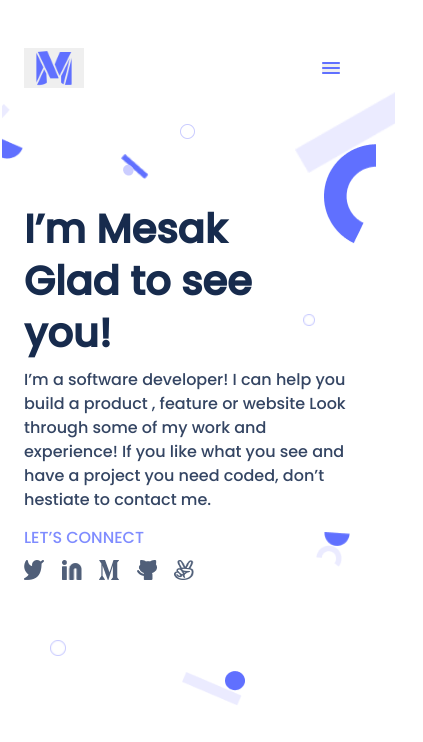
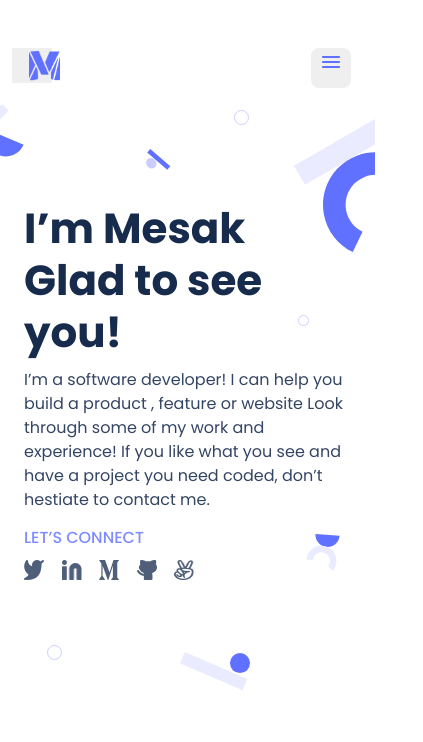
Before and after one commit to MesakDuduCoder/portfolio, a website: page index.html in a window 390 px wide. Shown: the whole page, 423 px wide, since content can reach past the window. Drawn offline with Linux system fonts and the light colour scheme.

Commit message:
Change icon files and fix responsiveness

```diff
--- a/index.html
+++ b/index.html
@@ -6,7 +6,9 @@
     <meta name="viewport" content="width=device-width, initial-scale=1.0">
     <link rel="preconnect" href="https://fonts.googleapis.com">
     <link rel="preconnect" href="https://fonts.gstatic.com" crossorigin>
-    <link href="https://fonts.googleapis.com/css2?family=Poppins:wght@500&display=swap" rel="stylesheet">
+    <link rel="preconnect" href="https://fonts.googleapis.com">
+    <link rel="preconnect" href="https://fonts.gstatic.com" crossorigin>
+    <link href="https://fonts.googleapis.com/css2?family=Poppins:wght@400;500;700&display=swap" rel="stylesheet">
     <link rel="stylesheet" href="style.css">
     <title>Document</title>
 </head>
@@ -15,47 +17,96 @@
         <section class="top-nav">
             <button id="header-btn1">
                 <a href="">
-                    <img src="./icons/logo.png" alt="">
+                    <img src="./icons/logo.png" alt="header-logo">
                 </a>
             </button>
 
             <button id="header-btn2">
-                <nav href="">
-                    <img src="./icons/Union.png" alt="">
+                <nav>
+                    <svg width="18" height="12" viewBox="0 0 18 12" fill="none" xmlns="http://www.w3.org/2000/svg">
+                        <path fill-rule="evenodd" clip-rule="evenodd"
+                            d="M0 1C0 0.447715 0.447715 0 1 0H17C17.5523 0 18 0.447715 18 1C18 1.55228 17.5523 2 17 2H1C0.447715 2 0 1.55228 0 1ZM0 6C0 5.44772 0.447715 5 1 5L17 5C17.5523 5 18 5.44772 18 6C18 6.55229 17.5523 7 17 7L1 7C0.447715 7 0 6.55228 0 6ZM1 10C0.447715 10 0 10.4477 0 11C0 11.5523 0.447715 12 1 12H17C17.5523 12 18 11.5523 18 11C18 10.4477 17.5523 10 17 10H1Z"
+                            fill="#6070FF" />
+                    </svg>
                 </nav>
             </button>
         </section>
 
         <div class="main-background">
-            <img id="icon-1" src="./icons/Ellipse 11.png" alt="">
-            <img id="icon-2" src="./icons/Rectangle 7.png" alt="">
-            <img id="icon-3" src="./icons/Ellipse 5.png" alt="">
-            <img id="icon-4" src="./icons/Ellipse 3.png" alt="">
-            <img id="icon-5" src="./icons/Ellipse 12.png" alt="">
-            <img id="icon-6" src="./icons/Ellipse 4.png" alt="">
-            <img id="icon-7" src="./icons/Ellipse 8.png" alt="">
-            <img id="icon-8" src="./icons/Ellipse 13.png" alt="">
-            <img id="icon-9" src="./icons/Ellipse 14.png" alt="">
-            <img id="icon-10" src="./icons/Ellipse 15.png" alt="">
-            <img id="icon-11" src="./icons/Rectangle 4.png" alt="">
-            <img id="icon-12" src="./icons/Rectangle 5.png" alt="">
-            <img id="icon-13" src="./icons/Rectangle 6.png" alt="">
+            <svg id="icon-1" width="24" height="28" viewBox="0 0 24 28" fill="none" xmlns="http://www.w3.org/2000/svg">
+                <path
+                    d="M-11.8095 0.641907C-13.8144 5.33769 -13.8718 10.6376 -11.969 15.3757C-10.0663 20.1137 -6.35924 23.9019 -1.66346 25.9068C3.03231 27.9117 8.3322 27.969 13.0703 26.0663C17.8084 24.1635 21.5965 20.4565 23.6014 15.7607L-11.8095 0.641907Z"
+                    fill="#6070FF" />
+            </svg>
+            <svg id="icon-2" width="24" height="21" viewBox="0 0 24 21" fill="none" xmlns="http://www.w3.org/2000/svg">
+                <rect width="26.4618" height="4.7339" transform="matrix(0.757375 0.65298 0.65298 -0.757375 0.18457 3.58533)"
+                    fill="#6070FF" />
+            </svg>
+            <svg id="icon-3" width="9" height="44" viewBox="0 0 9 44" fill="none" xmlns="http://www.w3.org/2000/svg">
+                <rect x="-34" y="37.4868" width="51.9898" height="9.30073" transform="rotate(-46.1415 -34 37.4868)"
+                    fill="#EBEBFF" />
+            </svg>
+            <svg id="icon-4" width="11" height="12" viewBox="0 0 11 12" fill="none" xmlns="http://www.w3.org/2000/svg">
+                <ellipse cx="5.30398" cy="6.21088" rx="5.5" ry="5" transform="rotate(52.9708 5.30398 6.21088)" fill="#CBCDFF" />
+            </svg>
+            <svg id="icon-5" width="15" height="15" viewBox="0 0 15 15" fill="none" xmlns="http://www.w3.org/2000/svg">
+                <circle cx="7.5" cy="7.5" r="7" fill="white" stroke="#CBCDFF" />
+            </svg>
+            <svg id="icon-6" width="81" height="67" viewBox="0 0 81 67" fill="none" xmlns="http://www.w3.org/2000/svg">
+                <rect y="47.79" width="95.5804" height="22.021" transform="rotate(-30 0 47.79)" fill="#EBEBFF" />
+            </svg>
+            <svg id="icon-7" width="52" height="101" viewBox="0 0 52 101" fill="none" xmlns="http://www.w3.org/2000/svg">
+                <path
+                    d="M98.2411 26.9701C94.1949 19.7876 88.5141 13.659 81.6588 9.08033C74.8034 4.5017 66.9662 1.6018 58.7816 0.615434C50.5971 -0.370932 42.2953 0.583959 34.5484 3.40279C26.8016 6.22162 19.8274 10.8252 14.1906 16.8407C8.5538 22.8562 4.41283 30.1145 2.10297 38.0281C-0.206881 45.9416 -0.620695 54.2879 0.895036 62.3911C2.41077 70.4944 5.81344 78.1268 10.8275 84.6703C15.8416 91.2139 22.3262 96.4848 29.7563 100.056L39.5429 79.6952C35.31 77.6606 31.6158 74.6578 28.7592 70.9299C25.9027 67.2021 23.9642 62.8539 23.1007 58.2375C22.2372 53.6211 22.4729 48.8662 23.7889 44.3579C25.1048 39.8496 27.4639 35.7145 30.6752 32.2874C33.8864 28.8604 37.8596 26.2378 42.273 24.6319C46.6864 23.026 51.4159 22.482 56.0786 23.044C60.7414 23.6059 65.2062 25.258 69.1117 27.8664C73.0172 30.4748 76.2535 33.9663 78.5587 38.0582L98.2411 26.9701Z"
+                    fill="#6070FF" />
+            </svg>
+            <svg id="icon-8" width="11" height="11" viewBox="0 0 11 11" fill="none" xmlns="http://www.w3.org/2000/svg">
+                <circle cx="5.5" cy="5.5" r="5" fill="white" stroke="#CBCDFF" />
+            </svg>
+            <svg id="icon-9" width="25" height="13" viewBox="0 0 25 13" fill="none" xmlns="http://www.w3.org/2000/svg">
+            <path
+                d="M0.496962 -0.000453282C0.278168 3.19352 1.33714 6.3436 3.44091 8.75679C5.54468 11.17 8.52093 12.6486 11.7149 12.8674C14.9089 13.0862 18.059 12.0272 20.4722 9.92347C22.8853 7.8197 24.364 4.84345 24.5828 1.64948L0.496962 -0.000453282Z"
+                fill="#6070FF" />
+            </svg>
+            <svg id="icon-10" width="31" height="26" viewBox="0 0 31 26" fill="none" xmlns="http://www.w3.org/2000/svg">
+                <path
+                    d="M26.9067 25.4993C28.4263 23.6894 29.4982 21.5472 30.0358 19.246C30.5734 16.9448 30.5616 14.5493 30.0012 12.2535C29.4408 9.95778 28.3477 7.82624 26.8103 6.03152C25.2729 4.2368 23.3345 2.82935 21.152 1.92312C18.9695 1.01689 16.6043 0.637356 14.2478 0.815252C11.8914 0.993148 9.6099 1.72347 7.58819 2.94709C5.56648 4.17071 3.86134 5.85322 2.61082 7.85841C1.3603 9.86359 0.599568 12.1351 0.390208 14.489L6.84065 15.0627C6.95992 13.7217 7.39331 12.4276 8.10573 11.2853C8.81815 10.1429 9.78957 9.18438 10.9413 8.48729C12.0931 7.79019 13.3928 7.37413 14.7353 7.27278C16.0778 7.17144 17.4253 7.38765 18.6686 7.90393C19.912 8.42021 21.0163 9.22204 21.8922 10.2445C22.768 11.2669 23.3908 12.4813 23.71 13.7892C24.0292 15.0971 24.036 16.4618 23.7297 17.7727C23.4235 19.0837 22.8128 20.3042 21.9471 21.3353L26.9067 25.4993Z"
+                    fill="#EBEBFF" />
+            </svg>
+            <svg id="icon-11" width="20" height="21" viewBox="0 0 20 21" fill="none" xmlns="http://www.w3.org/2000/svg">
+                <circle cx="10" cy="10.0956" r="10" fill="#6070FF" />
+            </svg>
+            <svg id="icon-12" width="68" height="39" viewBox="0 0 68 39" fill="none" xmlns="http://www.w3.org/2000/svg">
+                <rect x="4.82422" y="-0.00012207" width="68.0631" height="12.1762" transform="rotate(23.34 4.82422 -0.00012207)"
+                    fill="#EBEBFF" />
+            </svg>
+            <svg id="icon-13" width="15" height="15" viewBox="0 0 15 15" fill="none" xmlns="http://www.w3.org/2000/svg">
+                <circle cx="7.5" cy="7.49988" r="7" fill="white" stroke="#CBCDFF" />
+            </svg>
+
+
+
+
+
+
+
+
+
+
+
         </div>
 
         <section class="headline">
-            <div class="main-text1">
-              <h2>I’m Mesak Glad to see you!</h2>
-            </div>
 
-            <div class="main-text2">
-                <h3>I’m a software developer! I can help you build a product , feature or website Look through some of my work and
-                experience! If you like what you see and have a project you need coded, don’t hestiate to contact me.
-                </h3>
-            </div>
+            <p class="main-text1">I’m Mesak Glad to see you!</p>
+
+            <p class="main-text2">I’m a software developer! I can help you build a product , feature or website Look through some of my work and
+            experience! If you like what you see and have a project you need coded, don’t hestiate to contact me.
+            </p>
 
             <div class="socials-text">
                 <div class="supporting-text">
-                    <h4>LET’S CONNECT</h4>
+                    <p>LET’S&nbspCONNECT</p>
                 </div>
             </div>
 
--- a/style.css
+++ b/style.css
@@ -1,3 +1,11 @@
+* {
+  margin: 0;
+  border: 0;
+}
+
+body {
+  width: 375px;
+}
 
 header {
   display: flex;
@@ -5,8 +13,8 @@ header {
   position: absolute;
   width: 375px;
   height: 718px;
+  top: 0;
   left: 0;
-  top: 0;
 }
 
 .top-nav {
@@ -23,47 +31,48 @@ header {
 }
 
 #header-btn1 {
-  width: 60px;
+  display: flex;
+  flex-direction: row;
+  align-items: center;
+  padding: 10px 12px;
+  position: absolute;
+  width: 40px;
+  height: 35px;
+  left: 12px;
+  top: calc(50% - 40px / 2);
+}
+
+#header-btn2 {
+  display: flex;
+  flex-direction: row;
+  align-items: flex-start;
+  padding: 8px;
+  position: absolute;
+  width: 40px;
   height: 40px;
-  margin-left: 24px;
-  display: flex;
-  justify-content: center;
-  align-items: center;
+  right: 24px;
+  top: calc(50% - 40px / 2);
+  border-radius: 8px;
   border: none;
 }
 
-#header-btn2 {
-  width: 18px;
-  height: 12px;
-  margin-right: 35px;
-  display: flex;
-  justify-content: center;
-  align-items: center;
-  border: none;
+.top-nav nav {
+  height: 24px;
+  width: 24px;
 }
 
 .top-nav button a {
-  width: 60px;
-  height: 40px;
-  object-fit: contain;
+  width: 40px;
+  height: 35px;
 }
 
 .top-nav button a img {
-  width: 60px;
-  height: 40px;
+  display: flex;
+  align-items: center;
+  text-align: center;
+  width: 40px;
+  height: 35px;
   object-fit: contain;
-}
-
-.top-nav button nav {
-  width: 18px;
-  height: 12px;
-  object-fit: contain;
-  background-color: transparent;
-}
-
-.top-nav button nav img {
-  width: 18px;
-  height: 12px;
 }
 
 .headline {
@@ -73,9 +82,8 @@ header {
   padding: 114px 24px;
   gap: 12px;
   position: absolute;
-  width: 375px;
-  height: 604px;
-  left: calc(50% - 375px / 2);
+  width: 327px;
+  height: 376px;
   top: 92px;
   z-index: 0;
 }
@@ -85,17 +93,12 @@ header {
   height: 150px;
   display: flex;
   align-items: center;
-}
-
-.main-text1 h2 {
   font-family: 'Poppins', sans-serif;
   font-style: normal;
   font-weight: 700;
-  font-size: 40px;
+  font-size: 42px;
   line-height: 52px;
   color: #172b4d;
-  padding-right: 60px;
-  margin: 0;
 }
 
 .main-text2 {
@@ -109,24 +112,14 @@ header {
   color: #344563;
 }
 
-.main-text2 h3 {
-  font-family: 'Poppins', sans-serif;
-  font-style: normal;
-  font-weight: 200;
-  font-size: 16px;
-  line-height: 24px;
-  color: #344563;
-  margin: 0;
-}
-
 .socials-text {
   display: flex;
   flex-direction: column;
   align-items: flex-start;
   padding: 0;
   gap: 16px;
-  width: 120px;
   height: 24px;
+  width: 117px;
 }
 
 .socials-text .supporting-text {
@@ -135,20 +128,19 @@ header {
   align-items: center;
   padding: 0;
   gap: 8px;
-  width: 120px;
+  width: 117px;
   height: 24px;
 }
 
-.socials-text .supporting-text h4 {
-  width: 120px;
-  height: 24px;
-  margin: 0;
+.socials-text .supporting-text p {
   font-family: 'Poppins', sans-serif;
   font-style: normal;
   font-weight: 500;
   font-size: 16px;
   line-height: 24px;
   color: #7f8cff;
+  width: 117px;
+  height: 24px;
 }
 
 .socials-icons {
@@ -167,7 +159,6 @@ header {
   align-items: center;
   list-style: none;
   padding-inline-start: 0;
-  margin: 0;
 }
 
 .socials-icons li a {
@@ -184,124 +175,85 @@ header {
 .main-background {
   position: absolute;
   width: 375px;
-  height: 587px;
+  height: 587.15px;
   top: 104px;
   z-index: 1;
 }
 
 #icon-1 {
   position: absolute;
-  width: 25px;
-  height: 25px;
-  left: -10;
-  top: 30px;
-  object-fit: contain;
+  left: 0;
+  top: 25px;
 }
 
 #icon-2 {
   position: absolute;
-  left: 120px;
-  top: 50px;
-  height: 25px;
-  width: 30px;
-  object-fit: contain;
+  left: 147.18px;
+  top: 44.5px;
 }
 
 #icon-3 {
   position: absolute;
-  left: 122px;
-  top: 60px;
-  height: 12px;
-  width: 12px;
-  object-fit: contain;
+  left: 0;
+  top: 0;
 }
 
 #icon-4 {
   position: absolute;
-  right: -25px;
-  top: 40px;
-  height: 100px;
-  width: 100px;
-  object-fit: contain;
+  left: 145.5px;
+  top: 52.5px;
 }
 
 #icon-5 {
   position: absolute;
-  width: 26px;
-  height: 14px;
-  right: 25px;
-  bottom: 145px;
-  object-fit: contain;
+  top: 6px;
+  right: 126px;
 }
 
 #icon-6 {
   position: absolute;
-  width: 20px;
-  height: 20px;
-  right: 130px;
-  bottom: 0;
-  object-fit: contain;
+  right: 0;
+  top: 14px;
 }
 
 #icon-7 {
   position: absolute;
-  width: 15px;
-  height: 15px;
-  left: 180px;
-  top: 20px;
-  object-fit: contain;
+  right: 0;
+  top: 48.24px;
 }
 
 #icon-8 {
   position: absolute;
-  width: 26px;
-  height: 26px;
-  right: 33px;
-  bottom: 122px;
-  object-fit: contain;
+  top: 211px;
+  right: 66px;
 }
 
 #icon-9 {
   position: absolute;
-  width: 12px;
-  height: 12px;
-  right: 60px;
-  top: 210px;
-  object-fit: contain;
+  bottom: 144.45px;
+  right: 35.42px;
 }
 
 #icon-10 {
   position: absolute;
-  width: 16px;
-  height: 16px;
-  left: 50px;
-  bottom: 35px;
-  object-fit: contain;
+  right: 38.24px;
+  bottom: 119.94px;
 }
 
 #icon-11 {
   position: absolute;
-  right: -20px;
-  top: -22px;
-  height: 100px;
-  width: 100px;
-  object-fit: contain;
+  right: 125px;
+  bottom: 17px;
 }
 
 #icon-12 {
   position: absolute;
-  width: 60px;
-  height: 60px;
-  right: 133px;
-  bottom: -28px;
-  object-fit: contain;
+  right: 126.68px;
+  bottom: 0;
 }
 
 #icon-13 {
   position: absolute;
-  width: 40px;
-  height: 40px;
-  left: -14px;
-  top: 0;
-  object-fit: contain;
+  left: 47px;
+  bottom: 31.15px;
 }
```
Also changed, not shown: icons/Ellipse 11.png (deleted), icons/Ellipse 12.png (deleted), icons/Ellipse 13.png (deleted), icons/Ellipse 14.png (deleted), icons/Ellipse 15.png (deleted), icons/Ellipse 3.png (deleted), icons/Ellipse 4.png (deleted), icons/Ellipse 5.png (deleted), icons/Ellipse 8.png (deleted), icons/Rectangle 4.png (deleted), icons/Rectangle 5.png (deleted), icons/Rectangle 6.png (deleted), icons/Rectangle 7.png (deleted), icons/Union.png (deleted).
